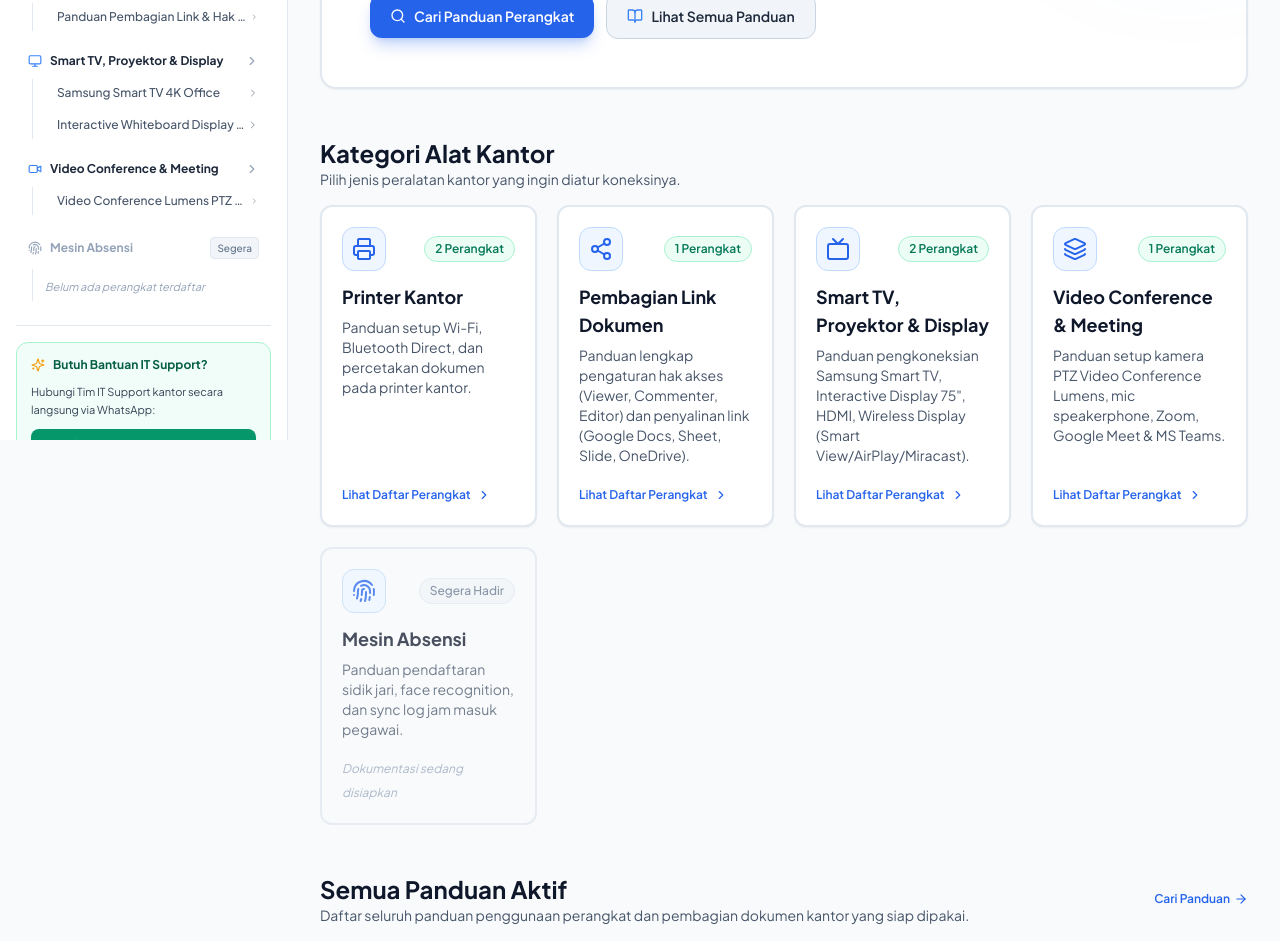
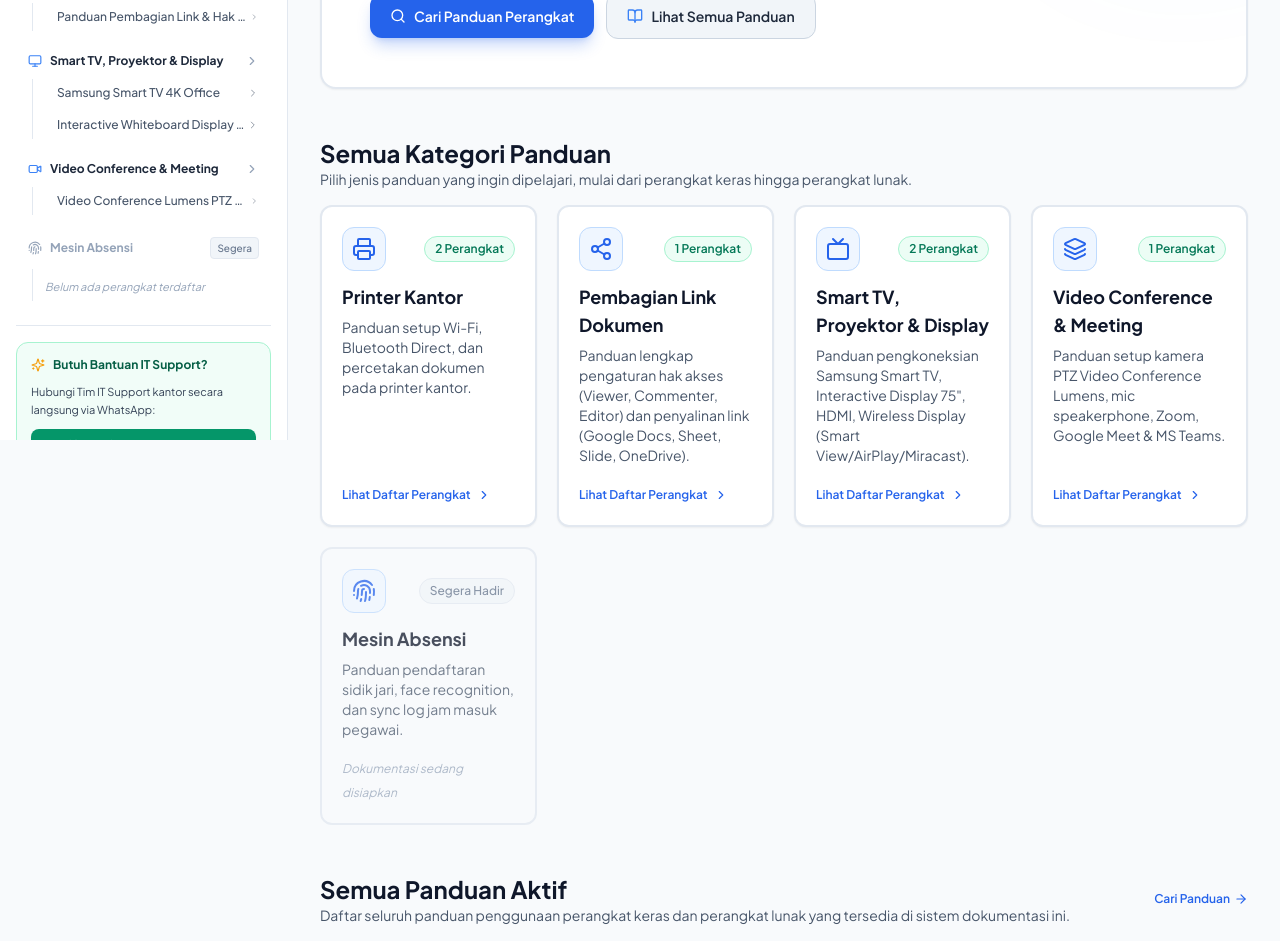
Before and after one commit to ulilabshar/office-helper, a React (Vite) app: page / in a window 1280 px wide. Shown: the part 360-1301 px from the top of the page. Built offline with nearby package versions, Linux system fonts and the light colour scheme; no server answers; the database is empty.

Commit message:
chore(copy): update homepage texts according to user request

```diff
--- a/src/pages/HomePage.tsx
+++ b/src/pages/HomePage.tsx
@@ -35,7 +35,7 @@ export const HomePage: React.FC<HomePageProps> = ({ onOpenSearch }) => {
           </h1>
 
           <p className="text-sm sm:text-base lg:text-lg text-slate-600 dark:text-slate-400 leading-relaxed">
-            Temukan panduan langkah demi langkah disini agar tidak bingung..
+            Temukan panduan langkah demi langkah disini agar tidak bingung.
           </p>
 
           <div className="pt-2 flex flex-col sm:flex-row items-center gap-3">
@@ -64,10 +64,10 @@ export const HomePage: React.FC<HomePageProps> = ({ onOpenSearch }) => {
         <div className="flex items-center justify-between">
           <div>
             <h2 className="text-xl sm:text-2xl font-bold text-slate-900 dark:text-white">
-              Kategori Alat Kantor
+              Semua Kategori Panduan
             </h2>
             <p className="text-xs sm:text-sm text-slate-600 dark:text-slate-400">
-              Pilih jenis peralatan kantor yang ingin diatur koneksinya.
+              Pilih jenis panduan yang ingin dipelajari, mulai dari perangkat keras hingga perangkat lunak.
             </p>
           </div>
         </div>
@@ -87,7 +87,7 @@ export const HomePage: React.FC<HomePageProps> = ({ onOpenSearch }) => {
               Semua Panduan Aktif
             </h2>
             <p className="text-xs sm:text-sm text-slate-600 dark:text-slate-400">
-              Daftar seluruh panduan penggunaan perangkat dan pembagian dokumen kantor yang siap dipakai.
+              Daftar seluruh panduan penggunaan perangkat keras dan perangkat lunak yang tersedia di sistem dokumentasi ini.
             </p>
           </div>
           <button
```
